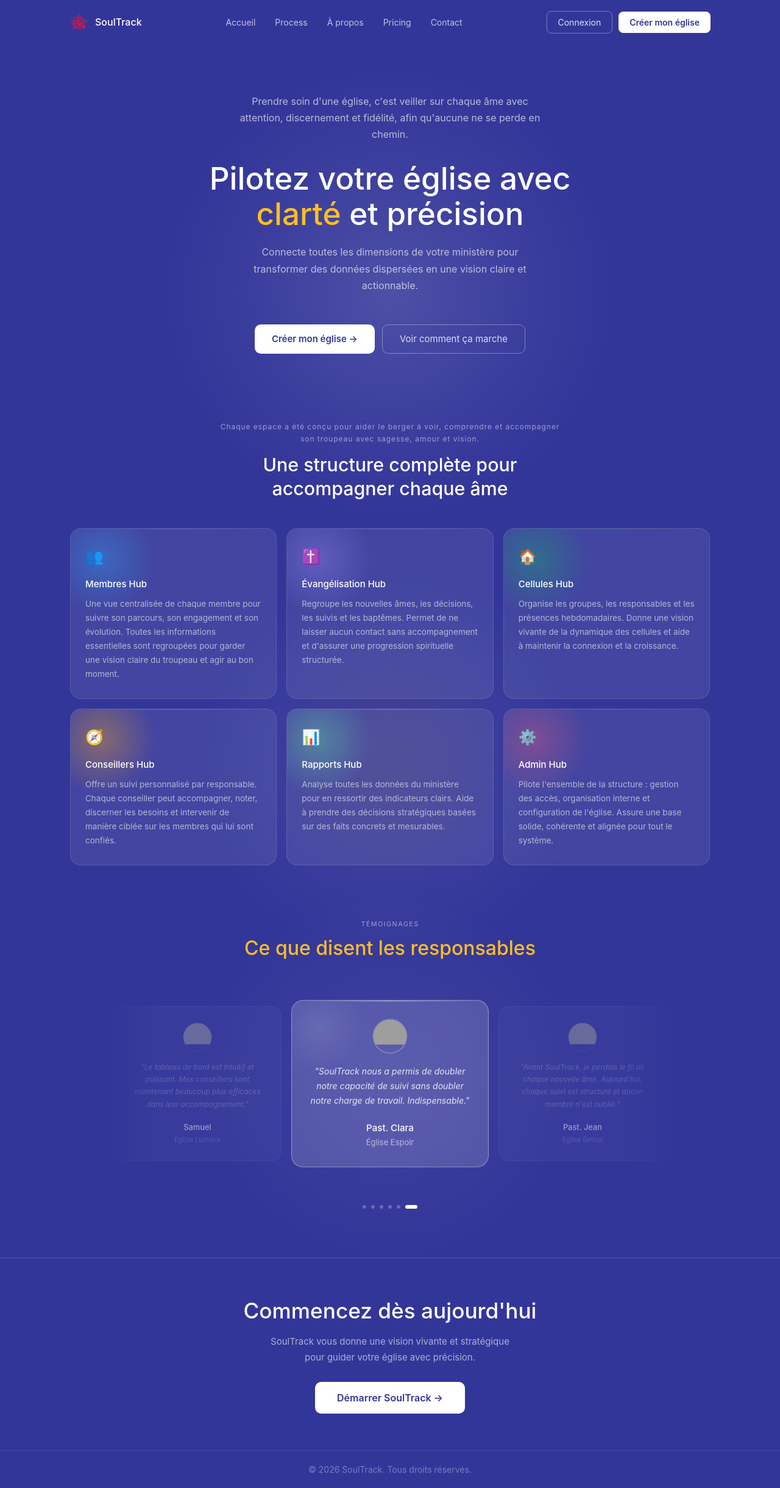
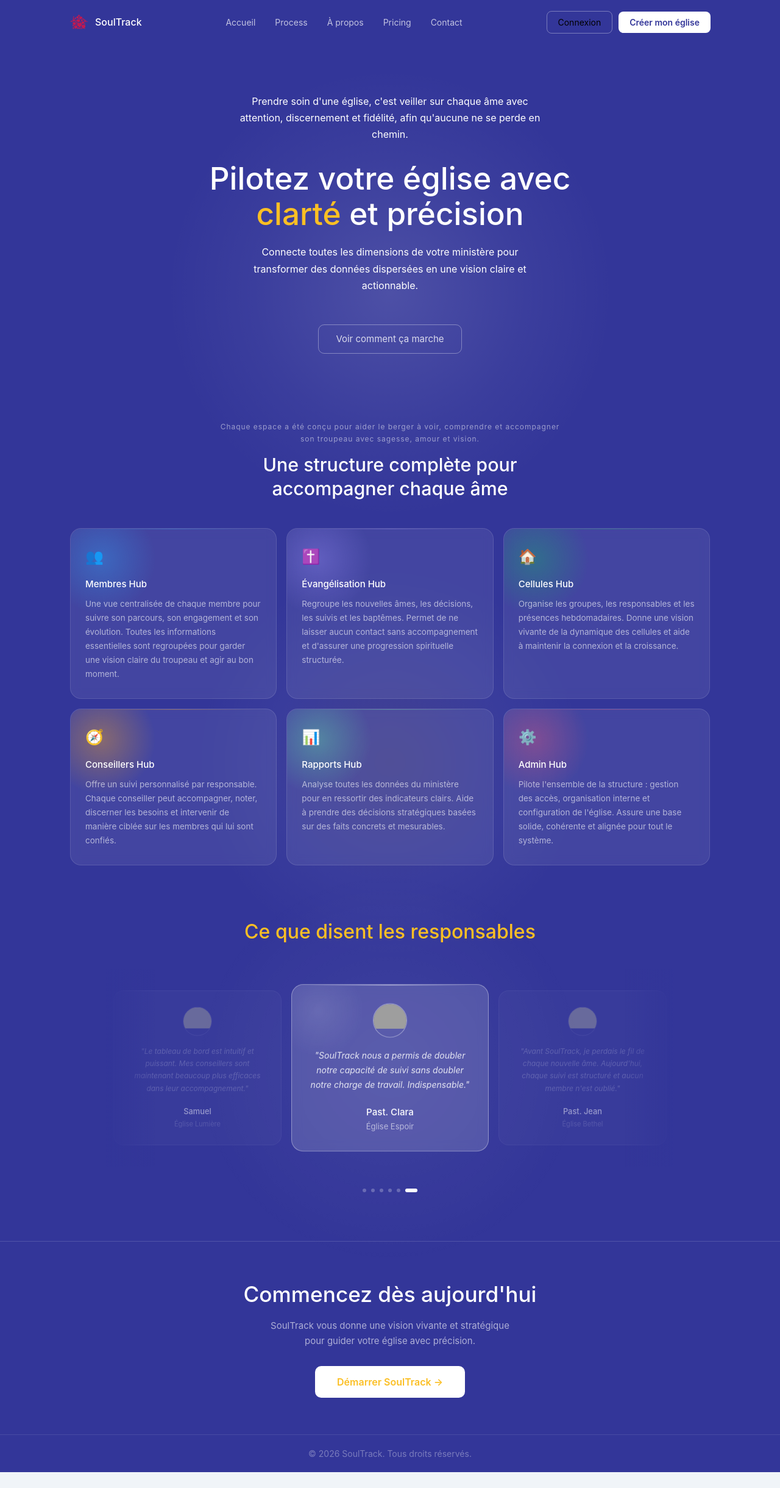
Before and after one commit to allanbavajee/soultrack, a Next.js app: page /HomePage in a window 1280 px wide. Shown: the whole page at 61% size. After the commit the page ends 2414 px from the top, so only its background shows below. Built offline with nearby package versions, Linux system fonts and the light colour scheme; grey boxes are pictures that could not be loaded.

Commit message:
Update button styles and text colors on HomePage

```diff
--- a/pages/HomePage.js
+++ b/pages/HomePage.js
@@ -164,7 +164,7 @@
 
           {/* BOUTONS */}
           <div style={{ display: "flex", gap: "10px", alignItems: "center", zIndex: 1, flexShrink: 0 }} className="nav-hide">
-            <button onClick={() => router.push("/login")} style={{ background: "transparent", color: "rgba(255,255,255,0.85)", border: "0.5px solid rgba(255,255,255,0.35)", padding: "7px 18px", borderRadius: "8px", fontSize: "14px", cursor: "pointer" }}>
+            <button onClick={() => router.push("/login")} style={{ background: "transparent", color: "#fbbf24,", border: "0.5px solid rgba(255,255,255,0.35)", padding: "7px 18px", borderRadius: "8px", fontSize: "14px", cursor: "pointer" }}>
               Connexion
             </button>
             <button onClick={() => router.push("/SignupEglise")} style={{ background: "#fff", color: "#333699", border: "none", padding: "7px 18px", borderRadius: "8px", fontSize: "14px", fontWeight: 600, cursor: "pointer" }}>
@@ -207,7 +207,7 @@
         position: "relative",
         zIndex: 1,
       }}>
-        <p style={{ position: "relative", zIndex: 1, color: "rgba(255,255,255,0.65)", fontSize: "16px", maxWidth: "500px", lineHeight: 1.7, marginBottom: "28px" }}>
+        <p style={{ position: "relative", zIndex: 1, color: "#fff", fontSize: "16px", maxWidth: "500px", lineHeight: 1.7, marginBottom: "28px" }}>
           Prendre soin d'une église, c'est veiller sur chaque âme avec attention, discernement et fidélité, afin qu'aucune ne se perde en chemin.
         </p>
 
@@ -215,14 +215,11 @@
           Pilotez votre église avec <span style={{ color: "#fbbf24" }}>clarté</span> et précision
         </h1>
 
-        <p style={{ position: "relative", zIndex: 1, color: "rgba(255,255,255,0.65)", fontSize: "16px", maxWidth: "500px", lineHeight: 1.7, marginBottom: "50px" }}>
+        <p style={{ position: "relative", zIndex: 1, color: "#fff", fontSize: "16px", maxWidth: "500px", lineHeight: 1.7, marginBottom: "50px" }}>
           Connecte toutes les dimensions de votre ministère pour transformer des données dispersées en une vision claire et actionnable.
         </p>
 
         <div style={{ position: "relative", zIndex: 1, display: "flex", gap: "12px", flexWrap: "wrap", justifyContent: "center" }}>
-          <button onClick={() => router.push("/SignupEglise")} style={{ background: "#fff", color: "#333699", border: "none", padding: "12px 28px", borderRadius: "10px", fontSize: "15px", fontWeight: 600, cursor: "pointer" }}>
-            Créer mon église →
-          </button>
           <button onClick={() => router.push("/comment-ca-marche")} style={{ background: "transparent", color: "rgba(255,255,255,0.8)", border: "0.5px solid rgba(255,255,255,0.35)", padding: "12px 28px", borderRadius: "10px", fontSize: "15px", cursor: "pointer" }}>
             Voir comment ça marche
           </button>
@@ -270,7 +267,6 @@
         }} />
 
         <div ref={addRef} style={{ textAlign: "center", marginBottom: "40px", position: "relative", zIndex: 1 }}>
-          <p style={{ color: "rgba(255,255,255,0.5)", fontSize: "11px", letterSpacing: "0.12em", textTransform: "uppercase", marginBottom: "10px" }}>Témoignages</p>
           <h2 style={{ color: "#fbbf24", fontSize: "clamp(1.5rem, 3vw, 2rem)", fontWeight: 500, maxWidth: "480px", margin: "0 auto", lineHeight: 1.3 }}>
             Ce que disent les responsables
           </h2>
@@ -334,7 +330,7 @@
         <p style={{ color: "rgba(255,255,255,0.6)", maxWidth: "400px", margin: "0 auto 28px", lineHeight: 1.7, fontSize: "15px" }}>
           SoulTrack vous donne une vision vivante et stratégique pour guider votre église avec précision.
         </p>
-        <button onClick={() => router.push("/SignupEglise")} style={{ background: "#fff", color: "#333699", border: "none", padding: "14px 36px", borderRadius: "10px", fontSize: "16px", fontWeight: 600, cursor: "pointer" }}>
+        <button onClick={() => router.push("/SignupEglise")} style={{ background: "#fff", color: "#fbbf24", border: "none", padding: "14px 36px", borderRadius: "10px", fontSize: "16px", fontWeight: 600, cursor: "pointer" }}>
           Démarrer SoulTrack →
         </button>
       </section>
```
